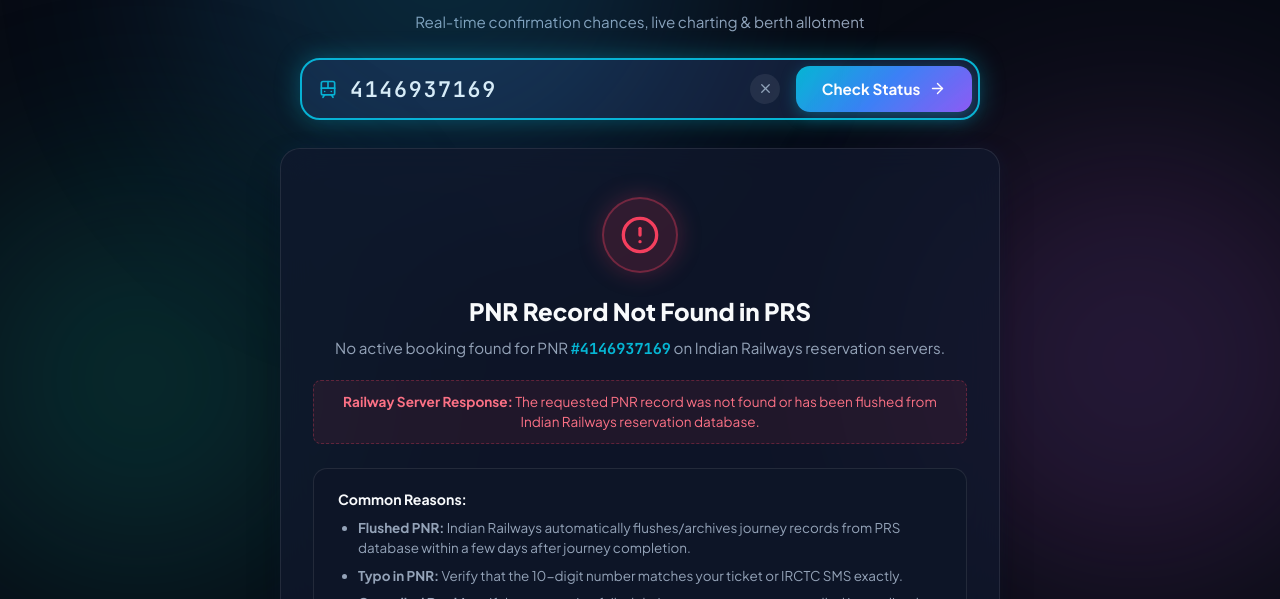
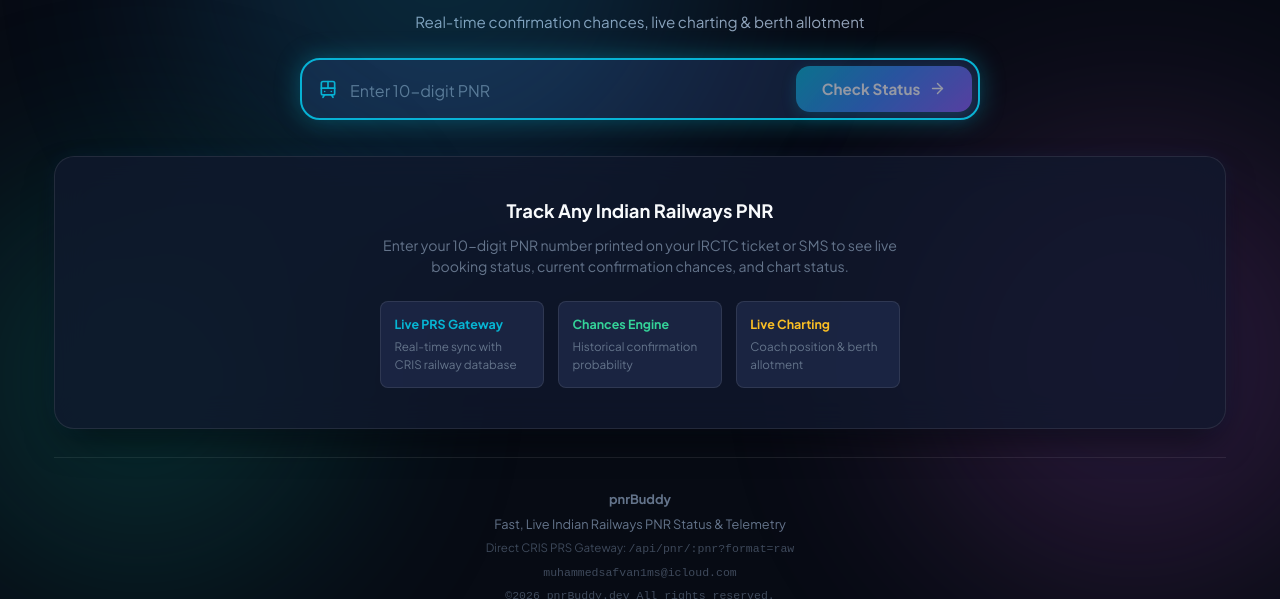
Before and after one commit to safvanms/pnrBuddy, a React (Vite) app: page / in a window 1280 px wide. Shown: the part 201-800 px from the top of the page. Built offline with nearby package versions, Linux system fonts and the light colour scheme; no server answers.

Commit message:
bug fixes

```diff
--- a/src/App.jsx
+++ b/src/App.jsx
@@ -22,8 +22,8 @@
   });
 
   const [currentTicket, setCurrentTicket] = useState(null);
-  const [loading, setLoading] = useState(true);
-  const [queriedPnr, setQueriedPnr] = useState('4146937169');
+  const [loading, setLoading] = useState(false);
+  const [queriedPnr, setQueriedPnr] = useState('');
   const [notFoundState, setNotFoundState] = useState(null);
   const [isRefreshing, setIsRefreshing] = useState(false);
   const [alertActive, setAlertActive] = useState(false);
@@ -49,11 +49,6 @@
     document.documentElement.setAttribute('data-theme', theme);
     localStorage.setItem('pnrbuddy_theme', theme);
   }, [theme]);
-
-  // Initial load: Fetch real verified live PNR 4146937169
-  useEffect(() => {
-    handleSearch('4146937169', true);
-  }, []);
 
   // Auto-hide toast
   useEffect(() => {
@@ -205,6 +200,34 @@
         onClearHistory={handleClearHistory}
       />
 
+      {/* Clean Initial Guide when no PNR is searched yet */}
+      {!loading && !notFoundState && !currentTicket && (
+        <div className="glass-panel empty-landing-panel" style={{ textAlign: 'center', padding: '2.5rem 1.5rem', marginTop: '0.5rem' }}>
+          <div style={{ maxWidth: '520px', margin: '0 auto' }}>
+            <h3 style={{ fontSize: '1.15rem', fontWeight: 700, marginBottom: '0.65rem', color: 'var(--text-primary)' }}>
+              Track Any Indian Railways PNR
+            </h3>
+            <p style={{ fontSize: '0.88rem', color: 'var(--text-muted)', lineHeight: 1.5, marginBottom: '1.5rem' }}>
+              Enter your 10-digit PNR number printed on your IRCTC ticket or SMS to see live booking status, current confirmation chances, and chart status.
+            </p>
+            <div style={{ display: 'grid', gridTemplateColumns: 'repeat(auto-fit, minmax(140px, 1fr))', gap: '0.85rem', textAlign: 'left' }}>
+              <div style={{ padding: '0.85rem', borderRadius: 'var(--radius-sm)', background: 'var(--surface-hover)', border: '1px solid var(--surface-glass-border)' }}>
+                <div style={{ fontSize: '0.78rem', fontWeight: 700, color: 'var(--accent-cyan)', marginBottom: '0.25rem' }}>Live PRS Gateway</div>
+                <div style={{ fontSize: '0.73rem', color: 'var(--text-muted)' }}>Real-time sync with CRIS railway database</div>
+              </div>
+              <div style={{ padding: '0.85rem', borderRadius: 'var(--radius-sm)', background: 'var(--surface-hover)', border: '1px solid var(--surface-glass-border)' }}>
+                <div style={{ fontSize: '0.78rem', fontWeight: 700, color: '#34d399', marginBottom: '0.25rem' }}>Chances Engine</div>
+                <div style={{ fontSize: '0.73rem', color: 'var(--text-muted)' }}>Historical confirmation probability</div>
+              </div>
+              <div style={{ padding: '0.85rem', borderRadius: 'var(--radius-sm)', background: 'var(--surface-hover)', border: '1px solid var(--surface-glass-border)' }}>
+                <div style={{ fontSize: '0.78rem', fontWeight: 700, color: '#fbbf24', marginBottom: '0.25rem' }}>Live Charting</div>
+                <div style={{ fontSize: '0.73rem', color: 'var(--text-muted)' }}>Coach position & berth allotment</div>
+              </div>
+            </div>
+          </div>
+        </div>
+      )}
+
       {/* Custom Rail Scanner Loader */}
       {loading && (
         <PnrLoader pnr={queriedPnr} />
```
Also changed, not shown: index.html (+1 -1 lines).
